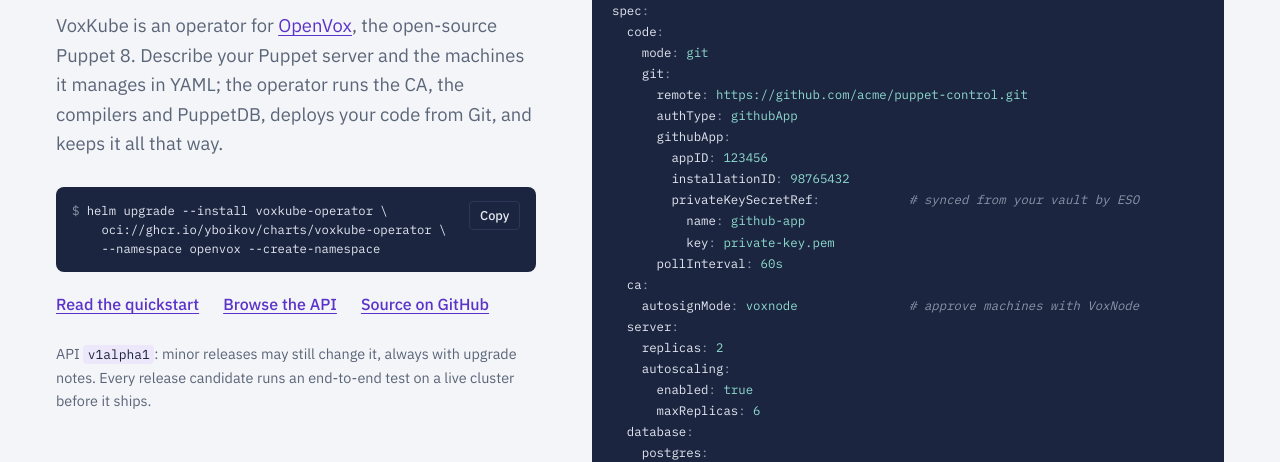
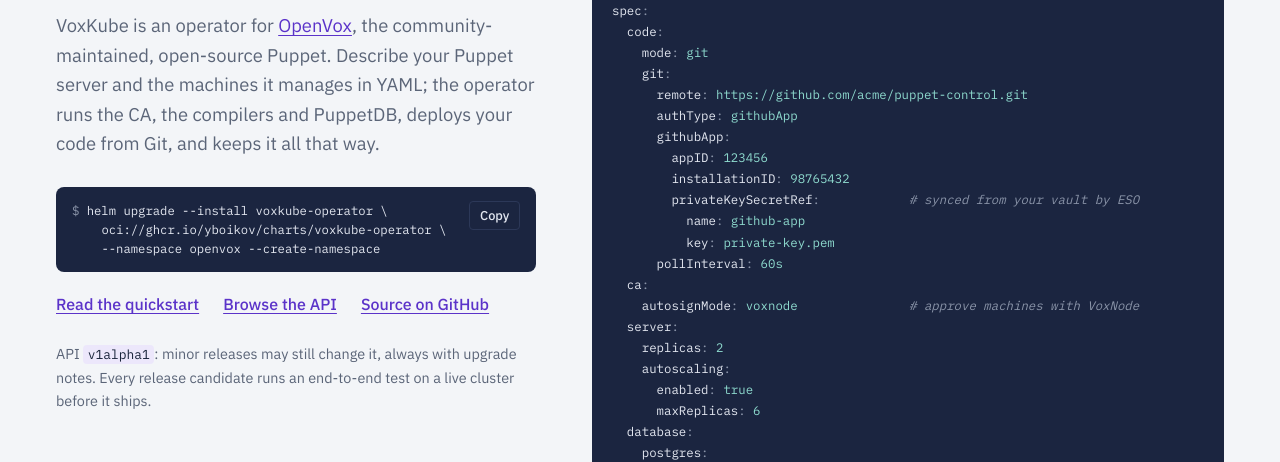
Before and after one commit to yboikov/voxkube-operator, a plain HTML site: page site/index.html in a window 1280 px wide. Shown: the part 288-750 px from the top of the page. Drawn offline with nearby package versions, Linux system fonts and the light colour scheme; no server answers.

Commit message:
docs: say OpenVox / open-source Puppet without a major version
Co-Authored-By: Claude Opus 5.5 <noreply@anthropic.com>
Claude-Session: https://claude.ai/code/session_01Vt7RqxebpXLnJqphzrCQAH

```diff
--- a/site/index.html
+++ b/site/index.html
@@ -3,8 +3,8 @@
 <head>
 <meta charset="utf-8">
 <meta name="viewport" content="width=device-width, initial-scale=1">
-<title>VoxKube: OpenVox (Puppet 8) on Kubernetes and OpenShift</title>
-<meta name="description" content="An operator that runs OpenVox, the open-source Puppet 8, on Kubernetes and OpenShift: CA, compilers, PuppetDB, Git code deployment and Prometheus discovery, all from YAML.">
+<title>VoxKube: OpenVox on Kubernetes and OpenShift</title>
+<meta name="description" content="An operator that runs OpenVox, the open-source Puppet, on Kubernetes and OpenShift: CA, compilers, PuppetDB, Git code deployment and Prometheus discovery, all from YAML.">
 <link rel="icon" href="assets/logo.svg" type="image/svg+xml">
 <link rel="preconnect" href="https://fonts.googleapis.com">
 <link rel="preconnect" href="https://fonts.gstatic.com" crossorigin>
@@ -31,7 +31,7 @@
   <section class="hero">
     <div>
       <h1>Puppet, run by Kubernetes.</h1>
-      <p class="lead">VoxKube is an operator for <a href="https://voxpupuli.org/openvox/">OpenVox</a>, the open-source Puppet&nbsp;8. Describe your Puppet server and the machines it manages in YAML; the operator runs the CA, the compilers and PuppetDB, deploys your code from Git, and keeps it all that way.</p>
+      <p class="lead">VoxKube is an operator for <a href="https://voxpupuli.org/openvox/">OpenVox</a>, the community-maintained, open-source Puppet. Describe your Puppet server and the machines it manages in YAML; the operator runs the CA, the compilers and PuppetDB, deploys your code from Git, and keeps it all that way.</p>
       <div class="install">
         <pre id="install"><span class="prompt">$ </span>helm upgrade --install voxkube-operator \
     oci://ghcr.io/yboikov/charts/voxkube-operator \
```
Also changed, not shown: 2 other files.
